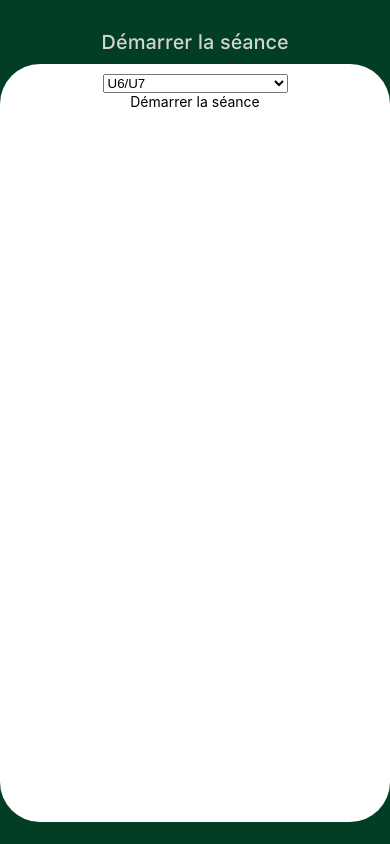
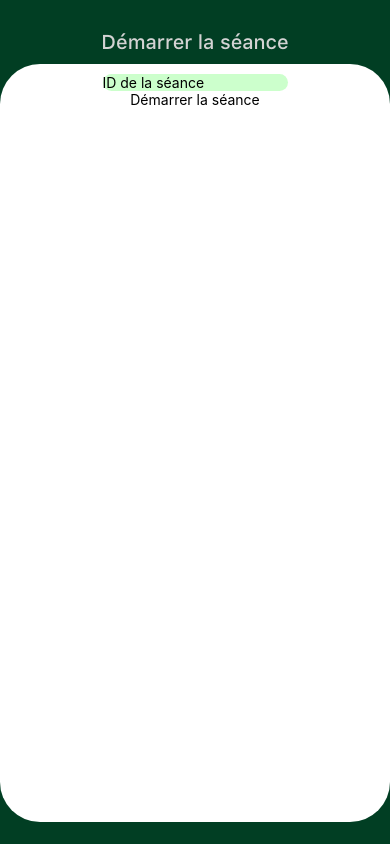
Before and after one commit to Massi-px/Smart-Cage, a React Native app: screen /DemarrerSeance in a window 390 px wide. Built offline with nearby package versions, Linux system fonts and the light colour scheme.

Commit message:
verificaion du choix de l'id de la séance

```diff
--- a/class/CInformation.js
+++ b/class/CInformation.js
@@ -1,6 +1,7 @@
 import { Component } from 'react';
 
 var listeJoueur;
+var verifIDSeance = '';
 export default class Information extends Component {
     constructor(props) {
         super(props);
@@ -19,7 +20,6 @@ export default class Information extends Component {
 
       requeteListeJoueur = async(p_categorie='') => {
           var userCategorie = p_categorie;
-
           console.log(userCategorie);
         await fetch('http://192.168.145.127:80/php/mobile_api/listeJoueur.php',{
             method:'post',
@@ -46,5 +46,33 @@ export default class Information extends Component {
             return(listeJoueur);
         }
 
+        verifIDSeance = async(p_selectIDSeance = '') => {
+          var selectIDSeance = p_selectIDSeance;
+          console.log(selectIDSeance);
+          await fetch('http://192.168.145.127:80/php/mobile_api/IDSeance.php',{
+            method:'post',
+            header:{
+                'Accept': 'application/json',
+                'Content-type': 'application/json'
+            },
+            body:JSON.stringify({
+                IDSeance: selectIDSeance,
+            })
+          })
+          .then((Response) => Response.json())
+          .then((ResponseJson)=>{
+            verifIDSeance = ResponseJson;
+          })
+          .catch((error)=>{
+              console.error(error);
+          })
+
+        }
+
+        getIDSeance(){
+          console.log(verifIDSeance);
+          return(verifIDSeance);
+        }
+
 
 }
--- a/index.js
+++ b/index.js
@@ -5,4 +5,6 @@ import App from './App';
 // registerRootComponent calls AppRegistry.registerComponent('main', () => App);
 // It also ensures that whether you load the app in Expo Go or in a native build,
 // the environment is set up appropriately
+
+
 registerRootComponent(App);
--- a/screen/Entraineur/EntraineurDemarrerSeance.js
+++ b/screen/Entraineur/EntraineurDemarrerSeance.js
@@ -1,33 +1,53 @@
-import React,{useState} from 'react';
-import { StyleSheet, Text, View, SafeAreaView, TouchableOpacity} from 'react-native';
+import React,{Component} from 'react';
+import { StyleSheet, Text, View, SafeAreaView, TouchableOpacity, TextInput, Alert} from 'react-native';
 import { Picker } from '@react-native-picker/picker';
 import TcpSocket from 'react-native-tcp-socket';
+import Information from '../../class/CInformation';
+
+var verifSeance = Information.getInstance();
+
+export default class EntraineurDemarrerScreen extends Component {
+  constructor(props) {
+    super(props);
+    this.state = {
+      selectIDSeance : '',
+    };
+  }
 
 
+  DemarrerSeance = () =>{
 
+  var verification;
+  verifSeance.verifIDSeance(this.state.selectIDSeance);
 
+  verification = verifSeance.getIDSeance();
+    console.log({verification});
 
-const EntraineurDemarrerScreen = (props) => {
-
-const SocketTcp = () =>{
+  if(verification == 'ok'){
+    var IDSeance = this.state.selectIDSeance;
   const client = TcpSocket.createConnection({port:1440, host:'192.168.145.231'}, () => {
     // Write on the socket
-    client.write('Hello server!');
+    client.write({IDSeance});
 
     // Close socket
     client.destroy();
 
   });
+ }
+ else{
+   alert("Erreur la séance n'existe pas")
+ }
+
 
 }
 
-  const openMenu = () => {
+  openMenu = () => {
     props.navigation.openDrawer();
   }
 
 
-  const [selectIDSeance, setIDSeance] = useState({});
 
+render(){
   return(
   <SafeAreaView style={styles.container}>
 
@@ -38,13 +58,15 @@ const SocketTcp = () =>{
     </View>
 
     <View style={styles.pageContenu}>
-        <View style={styles.blockListeDeroulanteCategorie}>
-          <Picker selectedValue={selectIDSeance} onValueChange={selectIDSeance=>setIDSeance({selectIDSeance})} style={styles.listeDeroulanteCategorie}>
-            <Picker.Item label='U6/U7' value='U7'/>
-          </Picker>
+        <View style={styles.choixSeance}>
+        <TextInput style={styles.textchoixSeance}
+        placeholder="ID de la séance"
+        autoCapitalize='none'
+        onChangeText={selectIDSeance => this.setState({selectIDSeance})}
+        />
         </View>
       <View>
-        <TouchableOpacity onPress={SocketTcp}>
+        <TouchableOpacity onPress={this.DemarrerSeance}>
           <Text>Démarrer la séance</Text>
         </TouchableOpacity>
       </View>
@@ -52,7 +74,7 @@ const SocketTcp = () =>{
   </SafeAreaView>
   );
 };
-
+}
 //Fonction styles contenur le design en CSS
 const styles = StyleSheet.create({
   container: {
@@ -92,15 +114,13 @@ const styles = StyleSheet.create({
     borderRadius:40,
     alignItems:'center',
   },
-  blockListeDeroulanteCategorie:{
+  choixSeance:{
 
     backgroundColor:'#CCFFCC',
     width:'50%',
     borderRadius:20,
   },
-  listeDeroulanteCategorie:{
+  textchoixSeance:{
     width:'100%',
   },
 })
-
-export default EntraineurDemarrerScreen;
--- a/screen/Entraineur/EntraineurInscriptionScreen.js
+++ b/screen/Entraineur/EntraineurInscriptionScreen.js
@@ -3,6 +3,7 @@ import { StyleSheet, Text, View, SafeAreaView, TouchableOpacity, Image, TextInpu
 import { Picker } from '@react-native-picker/picker';
 import { FontAwesome5 } from '@expo/vector-icons';
 import Login from '../../class/CLogin';
+
 export default class InscriptionScreen extends Component {
   constructor(props) {
     super(props);
```
